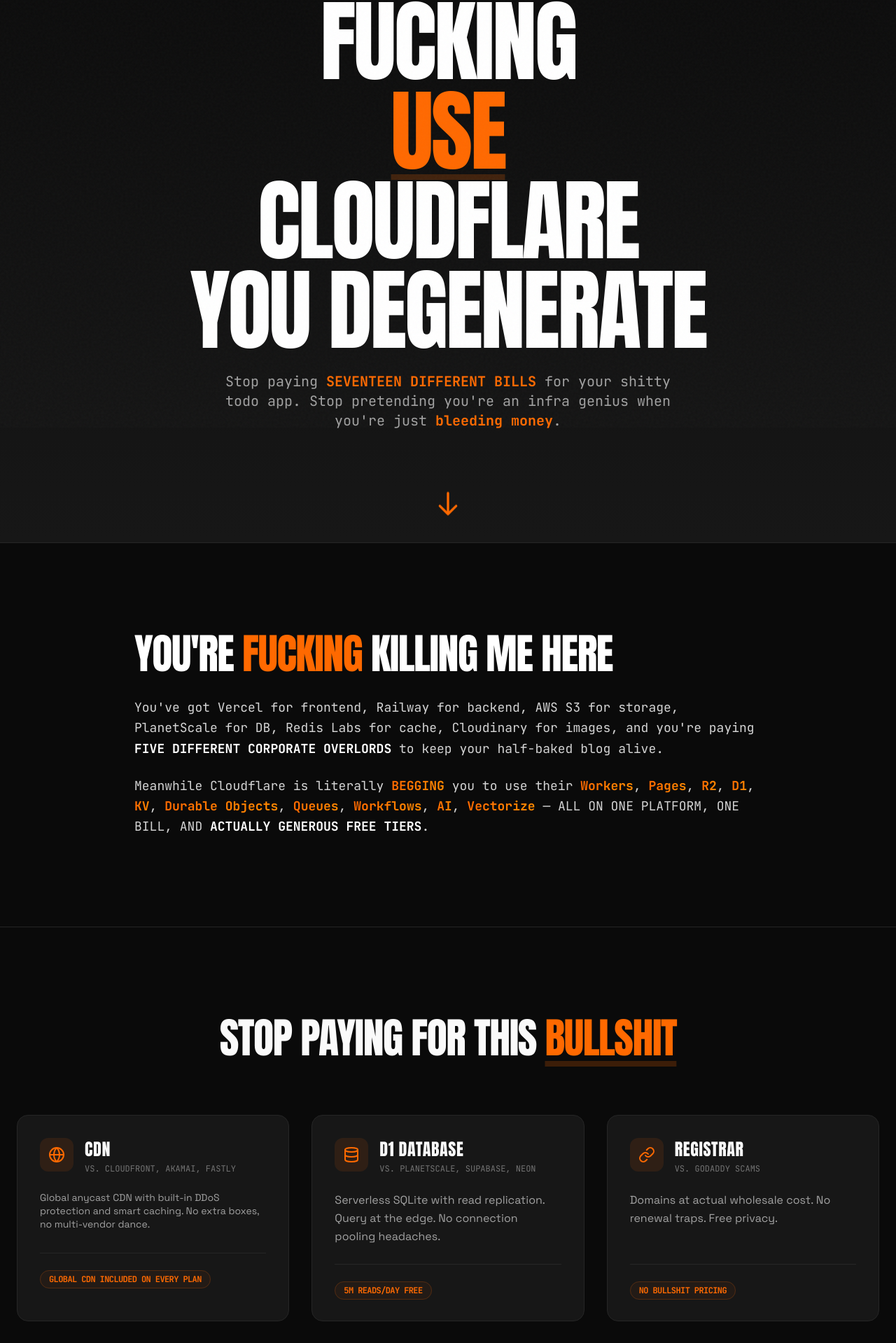
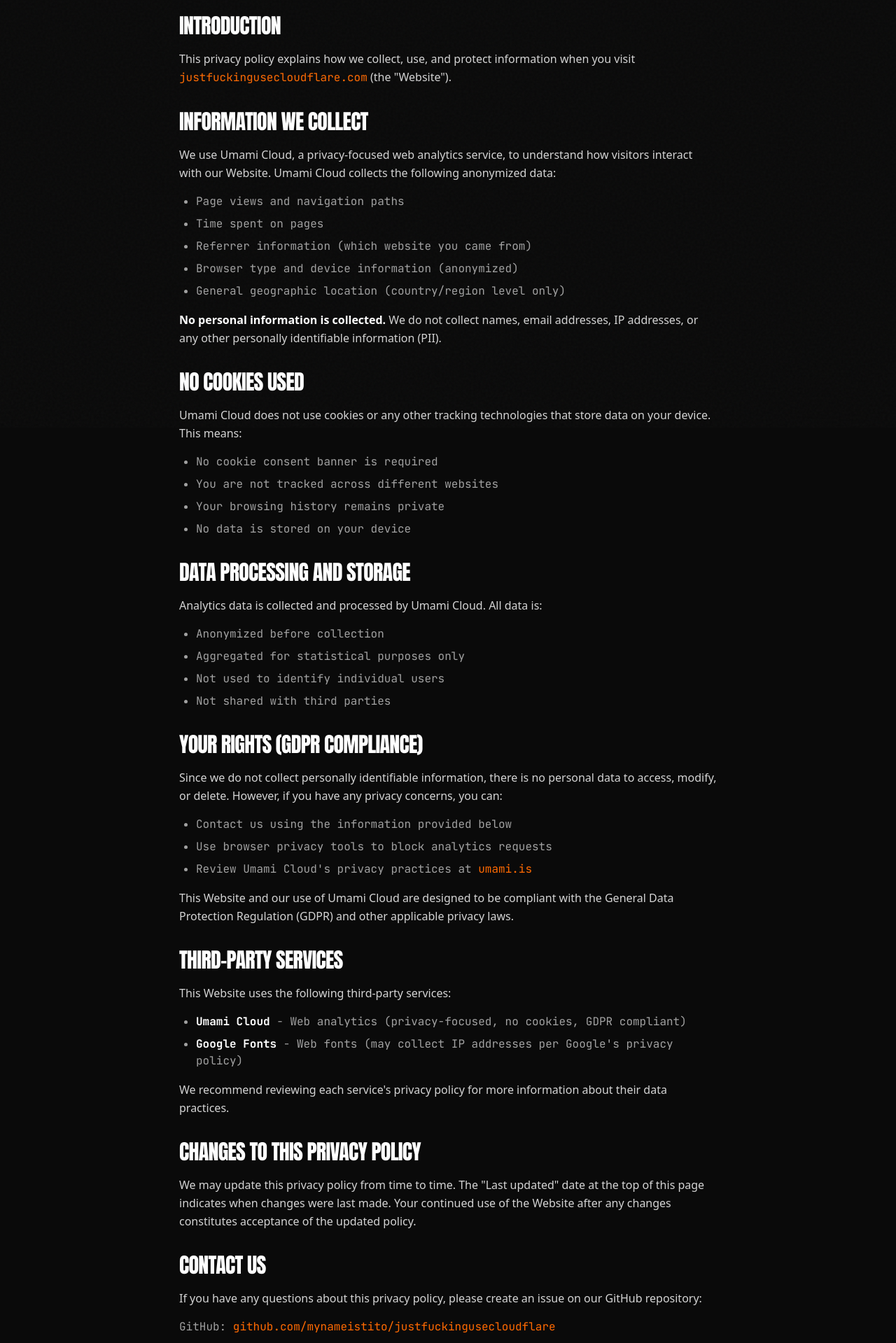
Before and after one commit to mynameistito/justfuckingusecloudflare, a React (Vite) app: page /privacy in a window 1280 px wide. Shown: the part 189-2108 px from the top of the page at 70% size. Built offline with nearby package versions, Linux system fonts and the light colour scheme.

Commit message:
Implement routing with React Router, refactor App component to HomePage, and add Privacy Policy link in footer.

```diff
--- a/src/app.tsx
+++ b/src/app.tsx
@@ -1,13 +1,15 @@
 import type React from "react";
 import { useEffect } from "react";
+import { BrowserRouter, Route, Routes } from "react-router-dom";
 import { Comparison } from "./components/comparison";
 import { CTA } from "./components/cta";
 import { Features } from "./components/features";
 import { Footer } from "./components/footer";
 import { Hero } from "./components/hero";
+import { PrivacyPolicy } from "./components/privacy-policy";
 import { Rant } from "./components/rant";
 
-const App: React.FC = () => {
+const HomePage: React.FC = () => {
   useEffect(() => {
     // Console easter egg from original content
     console.log(
@@ -25,7 +27,7 @@
   }, []);
 
   return (
-    <div className="min-h-screen selection:bg-orange-500 selection:text-black">
+    <>
       <a
         className="sr-only focus:not-sr-only focus:absolute focus:top-6 focus:left-6 focus:z-50 focus:rounded-full focus:bg-orange-500 focus:px-6 focus:py-3 focus:font-bold focus:font-mono focus:text-black focus:uppercase focus:tracking-tight focus:outline-none"
         href="#main-content"
@@ -40,8 +42,19 @@
         <CTA />
       </main>
       <Footer />
-    </div>
+    </>
   );
 };
 
+const App: React.FC = () => (
+  <BrowserRouter>
+    <div className="min-h-screen selection:bg-orange-500 selection:text-black">
+      <Routes>
+        <Route element={<HomePage />} path="/" />
+        <Route element={<PrivacyPolicy />} path="/privacy" />
+      </Routes>
+    </div>
+  </BrowserRouter>
+);
+
 export default App;
--- a/src/components/footer.tsx
+++ b/src/components/footer.tsx
@@ -1,4 +1,5 @@
 import type React from "react";
+import { Link } from "react-router-dom";
 
 export const Footer: React.FC = () => (
   <footer className="border-neutral-800 border-t bg-neutral-950 px-6 py-12">
@@ -53,6 +54,14 @@
       </div>
       <div className="mt-8 border-neutral-800 border-t pt-8 text-center">
         <p className="font-mono text-neutral-600 text-xs">
+          <Link
+            className="text-orange-500 transition-colors hover:text-orange-400"
+            to="/privacy"
+          >
+            Privacy Policy
+          </Link>
+        </p>
+        <p className="mt-4 font-mono text-neutral-600 text-xs">
           Not affiliated with Cloudflare. Just someone who's love's their
           products.
         </p>
--- /dev/null
+++ b/src/components/privacy-policy.tsx
@@ -0,0 +1,190 @@
+import type React from "react";
+import { Link } from "react-router-dom";
+
+export const PrivacyPolicy: React.FC = () => (
+  <div className="mx-auto max-w-4xl px-6 py-16">
+    <div className="mx-auto max-w-3xl">
+      <h1 className="font-anton text-5xl text-white uppercase tracking-tight md:text-6xl">
+        Privacy Policy
+      </h1>
+      <p className="mt-4 font-mono text-neutral-400 text-sm">
+        Last updated:{" "}
+        {new Date().toLocaleDateString("en-US", {
+          year: "numeric",
+          month: "long",
+          day: "numeric",
+        })}
+      </p>
+
+      <div className="mt-12 space-y-8 font-sans text-neutral-300">
+        <section>
+          <h2 className="font-anton text-3xl text-white uppercase tracking-tight">
+            Introduction
+          </h2>
+          <p className="mt-4 leading-relaxed">
+            This privacy policy explains how we collect, use, and protect
+            information when you visit{" "}
+            <span className="font-mono text-orange-500">
+              justfuckingusecloudflare.com
+            </span>{" "}
+            (the "Website").
+          </p>
+        </section>
+
+        <section>
+          <h2 className="font-anton text-3xl text-white uppercase tracking-tight">
+            Information We Collect
+          </h2>
+          <p className="mt-4 leading-relaxed">
+            We use Umami Cloud, a privacy-focused web analytics service, to
+            understand how visitors interact with our Website. Umami Cloud
+            collects the following anonymized data:
+          </p>
+          <ul className="mt-4 ml-6 list-disc space-y-2 font-mono text-neutral-400">
+            <li>Page views and navigation paths</li>
+            <li>Time spent on pages</li>
+            <li>Referrer information (which website you came from)</li>
+            <li>Browser type and device information (anonymized)</li>
+            <li>General geographic location (country/region level only)</li>
+          </ul>
+          <p className="mt-4 leading-relaxed">
+            <strong className="text-white">
+              No personal information is collected.
+            </strong>{" "}
+            We do not collect names, email addresses, IP addresses, or any other
+            personally identifiable information (PII).
+          </p>
+        </section>
+
+        <section>
+          <h2 className="font-anton text-3xl text-white uppercase tracking-tight">
+            No Cookies Used
+          </h2>
+          <p className="mt-4 leading-relaxed">
+            Umami Cloud does not use cookies or any other tracking technologies
+            that store data on your device. This means:
+          </p>
+          <ul className="mt-4 ml-6 list-disc space-y-2 font-mono text-neutral-400">
+            <li>No cookie consent banner is required</li>
+            <li>You are not tracked across different websites</li>
+            <li>Your browsing history remains private</li>
+            <li>No data is stored on your device</li>
+          </ul>
+        </section>
+
+        <section>
+          <h2 className="font-anton text-3xl text-white uppercase tracking-tight">
+            Data Processing and Storage
+          </h2>
+          <p className="mt-4 leading-relaxed">
+            Analytics data is collected and processed by Umami Cloud. All data
+            is:
+          </p>
+          <ul className="mt-4 ml-6 list-disc space-y-2 font-mono text-neutral-400">
+            <li>Anonymized before collection</li>
+            <li>Aggregated for statistical purposes only</li>
+            <li>Not used to identify individual users</li>
+            <li>Not shared with third parties</li>
+          </ul>
+        </section>
+
+        <section>
+          <h2 className="font-anton text-3xl text-white uppercase tracking-tight">
+            Your Rights (GDPR Compliance)
+          </h2>
+          <p className="mt-4 leading-relaxed">
+            Since we do not collect personally identifiable information, there
+            is no personal data to access, modify, or delete. However, if you
+            have any privacy concerns, you can:
+          </p>
+          <ul className="mt-4 ml-6 list-disc space-y-2 font-mono text-neutral-400">
+            <li>Contact us using the information provided below</li>
+            <li>Use browser privacy tools to block analytics requests</li>
+            <li>
+              Review Umami Cloud's privacy practices at{" "}
+              <a
+                className="text-orange-500 transition-colors hover:text-orange-400"
+                href="https://umami.is"
+                rel="noopener noreferrer"
+                target="_blank"
+              >
+                umami.is
+              </a>
+            </li>
+          </ul>
+          <p className="mt-4 leading-relaxed">
+            This Website and our use of Umami Cloud are designed to be compliant
+            with the General Data Protection Regulation (GDPR) and other
+            applicable privacy laws.
+          </p>
+        </section>
+
+        <section>
+          <h2 className="font-anton text-3xl text-white uppercase tracking-tight">
+            Third-Party Services
+          </h2>
+          <p className="mt-4 leading-relaxed">
+            This Website uses the following third-party services:
+          </p>
+          <ul className="mt-4 ml-6 list-disc space-y-2 font-mono text-neutral-400">
+            <li>
+              <strong className="text-white">Umami Cloud</strong> - Web
+              analytics (privacy-focused, no cookies, GDPR compliant)
+            </li>
+            <li>
+              <strong className="text-white">Google Fonts</strong> - Web fonts
+              (may collect IP addresses per Google's privacy policy)
+            </li>
+          </ul>
+          <p className="mt-4 leading-relaxed">
+            We recommend reviewing each service's privacy policy for more
+            information about their data practices.
+          </p>
+        </section>
+
+        <section>
+          <h2 className="font-anton text-3xl text-white uppercase tracking-tight">
+            Changes to This Privacy Policy
+          </h2>
+          <p className="mt-4 leading-relaxed">
+            We may update this privacy policy from time to time. The "Last
+            updated" date at the top of this page indicates when changes were
+            last made. Your continued use of the Website after any changes
+            constitutes acceptance of the updated policy.
+          </p>
+        </section>
+
+        <section>
+          <h2 className="font-anton text-3xl text-white uppercase tracking-tight">
+            Contact Us
+          </h2>
+          <p className="mt-4 leading-relaxed">
+            If you have any questions about this privacy policy, please create an issue on our GitHub repository:
+          </p>
+          <div className="mt-4 space-y-2 font-mono text-neutral-400">
+            <p>
+              GitHub:{" "}
+              <a
+                className="text-orange-500 transition-colors hover:text-orange-400"
+                href="https://github.com/mynameistito"
+                rel="noopener noreferrer"
+                target="_blank"
+              >
+                github.com/mynameistito/justfuckingusecloudflare
+              </a>
+            </p>
+          </div>
+        </section>
+      </div>
+
+      <div className="mt-12 border-neutral-800 border-t pt-8">
+        <Link
+          className="inline-flex items-center gap-2 rounded-full border border-neutral-700 bg-transparent px-4 py-2 font-mono text-neutral-400 text-sm transition-all hover:border-orange-500 hover:text-orange-500 focus-visible:outline-2 focus-visible:outline-orange-500 focus-visible:outline-offset-2"
+          to="/"
+        >
+          ← Back to Home
+        </Link>
+      </div>
+    </div>
+  </div>
+);
--- a/src/index.html
+++ b/src/index.html
@@ -33,6 +33,11 @@
     <link rel="manifest" href="/site.webmanifest">
     <meta name="theme-color" content="#f6821f">
     <title>Just Fucking Use Cloudflare - Stop Getting Scammed</title>
+    <script
+      defer
+      src="https://cloud.umami.is/script.js"
+      data-website-id="aec2fcf2-9d6e-4539-a5b2-a7c9435c61fd"
+    ></script>
     <link rel="preconnect" href="https://fonts.googleapis.com">
     <link rel="preconnect" href="https://fonts.gstatic.com" crossorigin>
     <link
```
Also changed, not shown: 1 other file (tests, documents, lock files or other folders).
